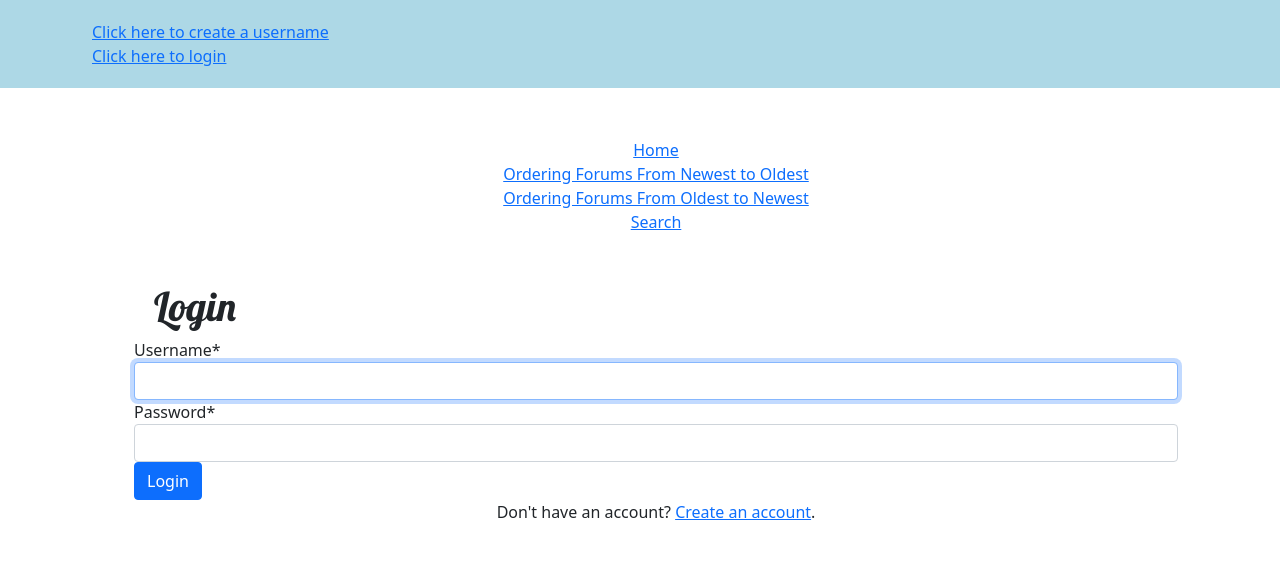
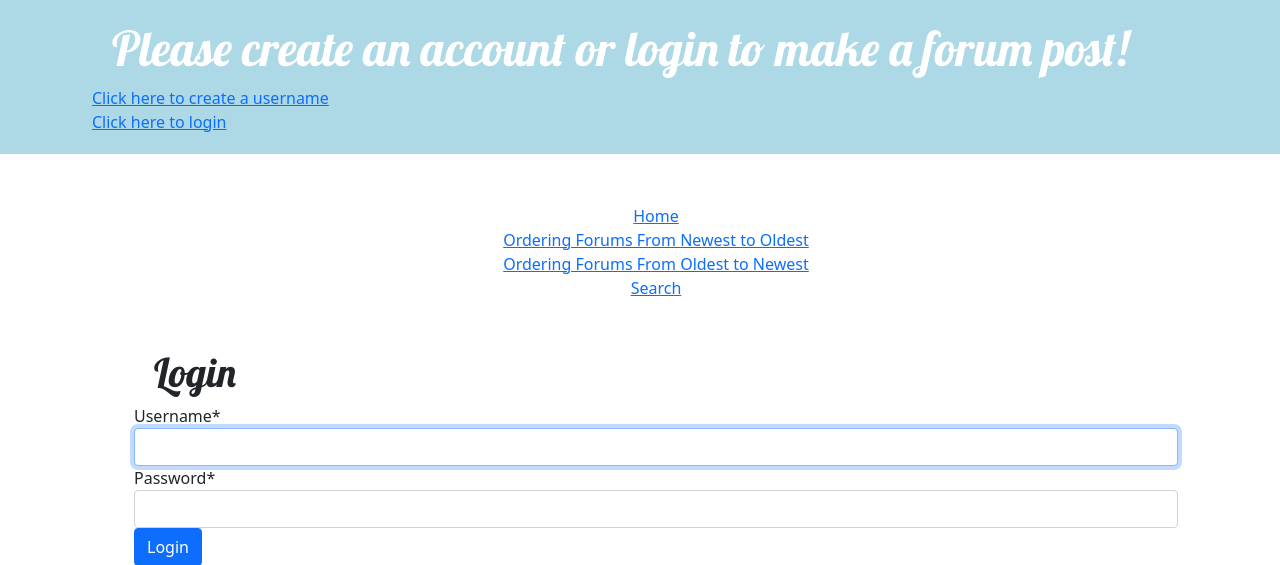
Before and after one commit to murrayn808/EE491F-project, a Django app: page /login/ in a window 1280 px wide. Shown: the top 565 px of the page. Run offline with Django 4.2, Linux system fonts and the light colour scheme; some libraries are stand-ins or nearby versions.

Commit message:
Add files via upload

```diff
--- a/django-application/blogs/templates/blogs/base.html
+++ b/django-application/blogs/templates/blogs/base.html
@@ -15,7 +15,6 @@
         <header class="page-header" style="color: lightblue">
             <div class="container">
                 {% if user.is_authenticated %}
-                    <a href="{% url 'logout' %}">Click here to logout</a>
                     <a href="{% url 'post_new' %}" class="top-menu">
                         <p class = "click-image"> click image to add new post </p>
                         <svg xmlns="http://www.w3.org/2000/svg" width="50" height="50" fill="currentColor" class="bi bi-file-earmark-plus" viewBox="0 0 16 16">
@@ -26,10 +25,19 @@
             </div>
                 <h1><a href="/blogs">Welcome to 808BANGAZ Forum Page! </a></h1>
                 <h2 style="color: lightpink"> Hello {{ user.username }}! <br></h2>
+                <center><a href="{% url 'logout' %}">Click here to logout</a> </center>
+                    {% else %}
+                    <h1><a href="/blogs">Please create an account or login to make a forum post! </a></h1>
+                    <a href="{% url 'register' %}">Click here to create a username</a>
+                    <br>
+                    <a href="{% url 'login' %}">Click here to login</a>
+
                 {% endif %}
+
+                {% comment %} <h1><a href="/blogs">Please create an account or login to make a forum post! </a></h1>
                 <a href="{% url 'register' %}">Click here to create a username</a>
                 <br>
-                <a href="{% url 'login' %}">Click here to login</a>
+                <a href="{% url 'login' %}">Click here to login</a> {% endcomment %}
         </header>
         <ul>
             <center>
```
Also changed, not shown: django-application/db.sqlite3.
